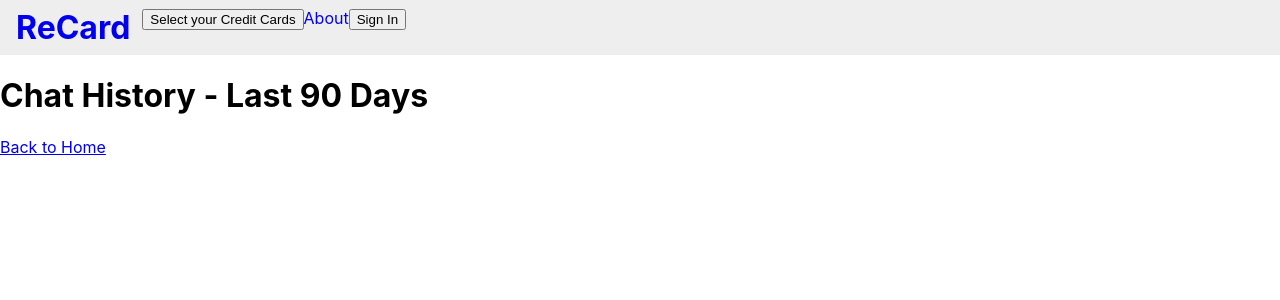
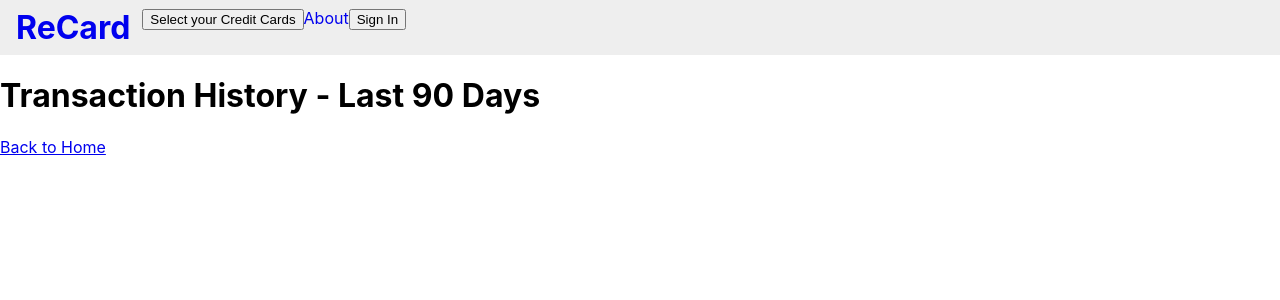
Before and after one commit to recard-app/recard-web-client, a React (Create React App) app: page /history in a window 1280 px wide. Shown: the top 300 px of the page. Built offline with nearby package versions, Linux system fonts and the light colour scheme; no server answers.

Commit message:
removed logs and revised some messaging - call transactions rather than chats

```diff
--- a/src/components/HistoryPanel/index.js
+++ b/src/components/HistoryPanel/index.js
@@ -132,7 +132,6 @@ function HistoryPanel({
 
       if (response.data.firstEntryDate) {
         const date = new Date(response.data.firstEntryDate);
-        console.log(date); // Log the date before setting state
         setFirstEntryDate(date);
       }
     } catch (error) {
@@ -373,12 +372,6 @@ function HistoryPanel({
     if (selectedMonth !== '') {
       const selectedDate = new Date(selectedYear, selectedMonth - 1, 1);
 
-      console.log('Date comparison:', {
-        selectedDate: selectedDate.toISOString(),
-        cutoffDate: cutoffDate.toISOString(),
-        isBeforeCutoff: selectedDate < cutoffDate
-      });
-
       // Show upgrade message if the selected date is more than 90 days old
       return selectedDate < cutoffDate;
     }
@@ -389,7 +382,7 @@ function HistoryPanel({
 
   const getUpgradeMessageText = () => {
     if (!selectedMonth) {
-      return 'Some of your older transactions are only available with a premium subscription';
+      return 'Unlock your complete transaction history with Premium';
     }
 
     const now = new Date();
@@ -400,19 +393,13 @@ function HistoryPanel({
     const monthsDiff = (cutoffDate.getFullYear() - selectedDate.getFullYear()) * 12 +
                       (cutoffDate.getMonth() - selectedDate.getMonth());
 
-    console.log('Message calculation:', {
-      selectedDate: selectedDate.toISOString(),
-      cutoffDate: cutoffDate.toISOString(),
-      monthsDiff: monthsDiff
-    });
-
     // If the selected month is close to the 90-day cutoff (within 1 month)
     if (monthsDiff <= 1 && selectedDate < cutoffDate) {
-      return 'Some transactions older than 90 days may be hidden. Upgrade to view them';
+      return 'Any transactions older than 90 days may be hidden from this statement. Unlock all transaction history with Premium';
     }
 
     // If the selected month is well beyond the 90-day cutoff
-    return `Transactions from ${months.find(m => m.value === selectedMonth)?.label} ${selectedYear} are only available with a premium subscription`;
+    return `Access your complete ${months.find(m => m.value === selectedMonth)?.label} ${selectedYear} transaction history with Premium`;
   };
 
   const renderUpgradeMessage = () => {
@@ -482,12 +469,12 @@ function HistoryPanel({
 
   return (
     <div className='history-panel'>
-      {!fullListSize && <h2>Chat History</h2>}
+      {!fullListSize && <h2>Recent Transactions</h2>}
       {fullListSize && renderDateFilter()}
       {isLoading ? (
-        <p>Loading chat history...</p>
+        <p>Loading transaction history...</p>
       ) : displayList.length === 0 ? (
-        <p>No chat history available for this period</p>
+        <p>No transaction history available for this period</p>
       ) : (
         <>
           {fullListSize ? (
--- a/src/pages/History.js
+++ b/src/pages/History.js
@@ -13,9 +13,9 @@ function History({
 }) {
   const getHistoryTitle = () => {
     if (subscriptionPlan === 'premium') {
-      return 'Chat History';
+      return 'Transaction History';
     }
-    return 'Chat History - Last 90 Days';
+    return 'Transaction History - Last 90 Days';
   };
 
   return (
```
